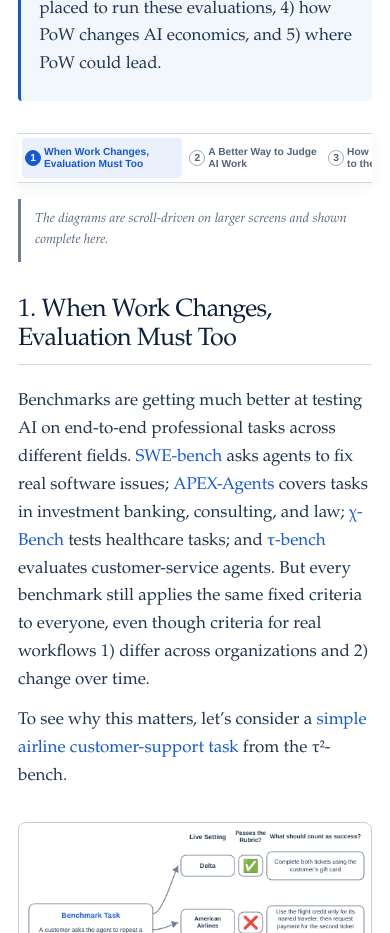
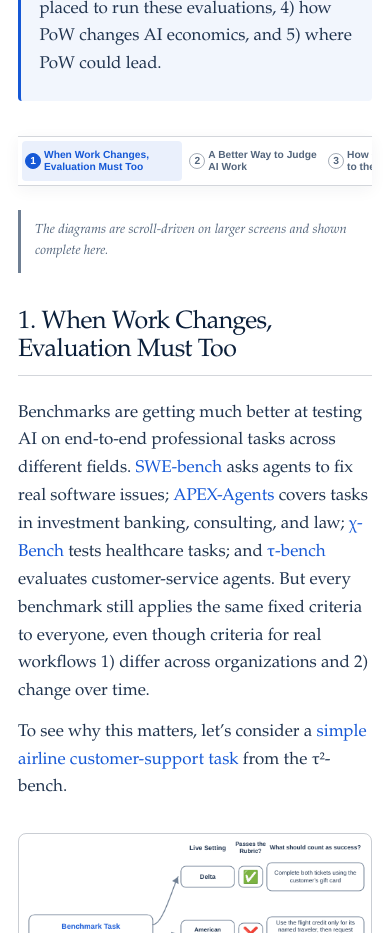
Before and after one commit to amirzeinali/Proof-of-Workflow, a Next.js app: page / in a window 390 px wide. Shown: the part 840-1773 px from the top of the page. Built offline with nearby package versions, Linux system fonts and the light colour scheme.

Commit message:
Add breathing room around contents bar

```diff
--- a/app/globals.css
+++ b/app/globals.css
@@ -151,7 +151,7 @@ h1 {
   align-items: center;
   gap: 14px;
   min-height: 54px;
-  margin: 0 0 1.35rem;
+  margin: 3.25rem 0 2.1rem;
   padding: 5px 10px;
   border-top: 1px solid rgba(11, 31, 58, 0.18);
   border-bottom: 1px solid rgba(11, 31, 58, 0.18);
@@ -522,7 +522,8 @@ blockquote {
     grid-template-columns: minmax(0, 1fr);
     gap: 0;
     min-height: 44px;
-    margin-bottom: 1rem;
+    margin-top: 2.2rem;
+    margin-bottom: 1.5rem;
     padding: 4px;
     overflow-x: auto;
   }
```
